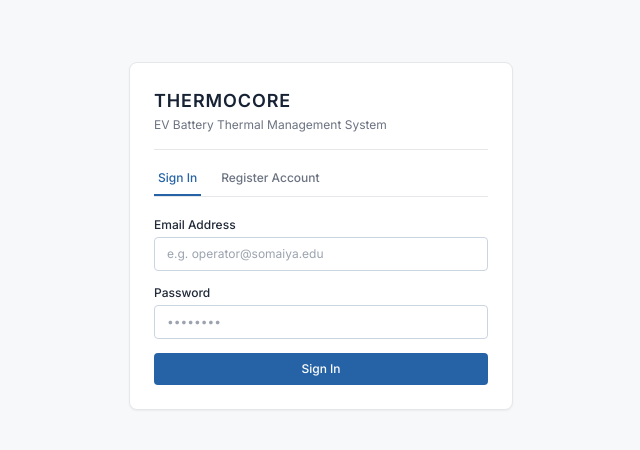
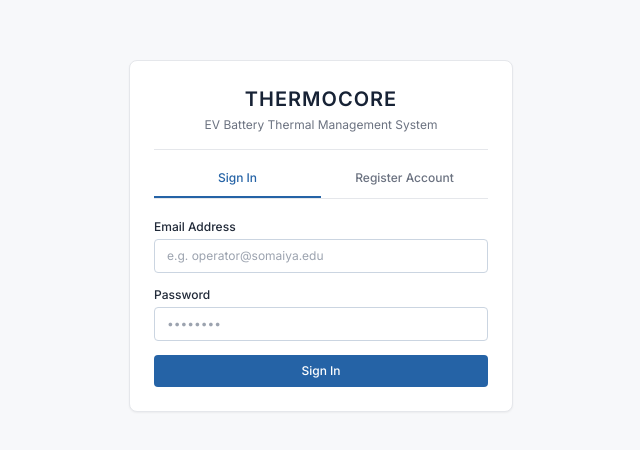
Before and after one commit to Shravani-3005/Java-Ev-battery-project, a React (Vite) app in the folder frontend/: page /login in a window 1280 px wide. Shown: the part 164-614 px from the top of the page, without its empty margins (319-959 px from the left). Built offline with nearby package versions, Linux system fonts and the light colour scheme; no server answers.

Commit message:
style: center login card vertically and horizontally with balanced centered tabs and brand header

```diff
--- a/frontend/src/pages/LoginPage.jsx
+++ b/frontend/src/pages/LoginPage.jsx
@@ -35,25 +35,27 @@ export default function LoginPage() {
   };
 
   return (
-    <div className="min-h-screen bg-[#F7F8FA] flex flex-col justify-center items-center p-4">
-      <div className="max-w-sm w-full bg-white border border-[#E5E7EB] rounded-lg p-6 shadow-sm space-y-5">
-        {/* Simple Brand */}
-        <div className="border-b border-[#E5E7EB] pb-4">
-          <span className="text-lg font-semibold tracking-wider text-[#172235]">
+    <div className="fixed inset-0 bg-[#F7F8FA] dark:bg-[#0E131F] flex items-center justify-center p-4 overflow-y-auto">
+      <div className="max-w-sm w-full bg-white dark:bg-[#172235] border border-[#E5E7EB] dark:border-[#223147] rounded-lg p-6 shadow-sm space-y-5 my-auto">
+        {/* Simple Brand - Centered */}
+        <div className="border-b border-[#E5E7EB] dark:border-[#223147] pb-4 text-center">
+          <span className="text-xl font-semibold tracking-wider text-[#172235] dark:text-[#F1F5F9] block">
             THERMOCORE
           </span>
-          <p className="text-xs text-[#6B7280] mt-0.5">
+          <p className="text-xs text-[#6B7280] dark:text-[#94A3B8] mt-1">
             EV Battery Thermal Management System
           </p>
         </div>
 
-        {/* Tab Switcher */}
-        <div className="flex border-b border-[#E5E7EB] text-xs">
+        {/* Tab Switcher - Centered 50/50 */}
+        <div className="flex border-b border-[#E5E7EB] dark:border-[#223147] text-xs">
           <button
             type="button"
             onClick={() => { setIsLogin(true); setError(''); }}
-            className={`pb-2 px-1 mr-4 font-medium transition-colors border-b-2 ${
-              isLogin ? 'border-[#2563A6] text-[#2563A6]' : 'border-transparent text-[#6B7280] hover:text-[#202938]'
+            className={`w-1/2 pb-2.5 text-center font-medium transition-colors border-b-2 ${
+              isLogin
+                ? 'border-[#2563A6] text-[#2563A6] dark:text-[#60A5FA] dark:border-[#60A5FA]'
+                : 'border-transparent text-[#6B7280] dark:text-[#94A3B8] hover:text-[#202938] dark:hover:text-[#F1F5F9]'
             }`}
           >
             Sign In
@@ -61,8 +63,10 @@ export default function LoginPage() {
           <button
             type="button"
             onClick={() => { setIsLogin(false); setError(''); }}
-            className={`pb-2 px-1 font-medium transition-colors border-b-2 ${
-              !isLogin ? 'border-[#2563A6] text-[#2563A6]' : 'border-transparent text-[#6B7280] hover:text-[#202938]'
+            className={`w-1/2 pb-2.5 text-center font-medium transition-colors border-b-2 ${
+              !isLogin
+                ? 'border-[#2563A6] text-[#2563A6] dark:text-[#60A5FA] dark:border-[#60A5FA]'
+                : 'border-transparent text-[#6B7280] dark:text-[#94A3B8] hover:text-[#202938] dark:hover:text-[#F1F5F9]'
             }`}
           >
             Register Account
@@ -71,7 +75,7 @@ export default function LoginPage() {
 
         {/* Error Alert */}
         {error && (
-          <div className="p-2.5 bg-[#FBEBEB] border border-[#F4C5C5] text-[#C34848] rounded text-xs">
+          <div className="p-2.5 bg-[#FBEBEB] dark:bg-[#321B1B] border border-[#F4C5C5] dark:border-[#5C2B2B] text-[#C34848] dark:text-[#F87171] rounded text-xs text-center">
             {error}
           </div>
         )}
@@ -79,7 +83,7 @@ export default function LoginPage() {
         {/* Form */}
         <form onSubmit={handleSubmit} className="space-y-3.5 text-xs">
           <div>
-            <label className="block mb-1 font-medium text-[#202938]">
+            <label className="block mb-1 font-medium text-[#202938] dark:text-[#F1F5F9]">
               Email Address
             </label>
             <input
@@ -88,12 +92,12 @@ export default function LoginPage() {
               placeholder="e.g. operator@somaiya.edu"
               value={email}
               onChange={(e) => setEmail(e.target.value)}
-              className="w-full bg-white border border-[#E5E7EB] rounded px-3 py-2 text-xs text-[#202938] focus:border-[#2563A6] focus:outline-none"
+              className="w-full bg-white dark:bg-[#1B293E] border border-[#E5E7EB] dark:border-[#223147] rounded px-3 py-2 text-xs text-[#202938] dark:text-[#F1F5F9] focus:border-[#2563A6] focus:outline-none"
             />
           </div>
 
           <div>
-            <label className="block mb-1 font-medium text-[#202938]">
+            <label className="block mb-1 font-medium text-[#202938] dark:text-[#F1F5F9]">
               Password
             </label>
             <input
@@ -102,7 +106,7 @@ export default function LoginPage() {
               placeholder="••••••••"
               value={password}
               onChange={(e) => setPassword(e.target.value)}
-              className="w-full bg-white border border-[#E5E7EB] rounded px-3 py-2 text-xs text-[#202938] focus:border-[#2563A6] focus:outline-none"
+              className="w-full bg-white dark:bg-[#1B293E] border border-[#E5E7EB] dark:border-[#223147] rounded px-3 py-2 text-xs text-[#202938] dark:text-[#F1F5F9] focus:border-[#2563A6] focus:outline-none"
             />
           </div>
 
@@ -114,8 +118,6 @@ export default function LoginPage() {
             {loading ? 'Authenticating...' : (isLogin ? 'Sign In' : 'Create Account')}
           </button>
         </form>
-
-
       </div>
     </div>
   );
```
